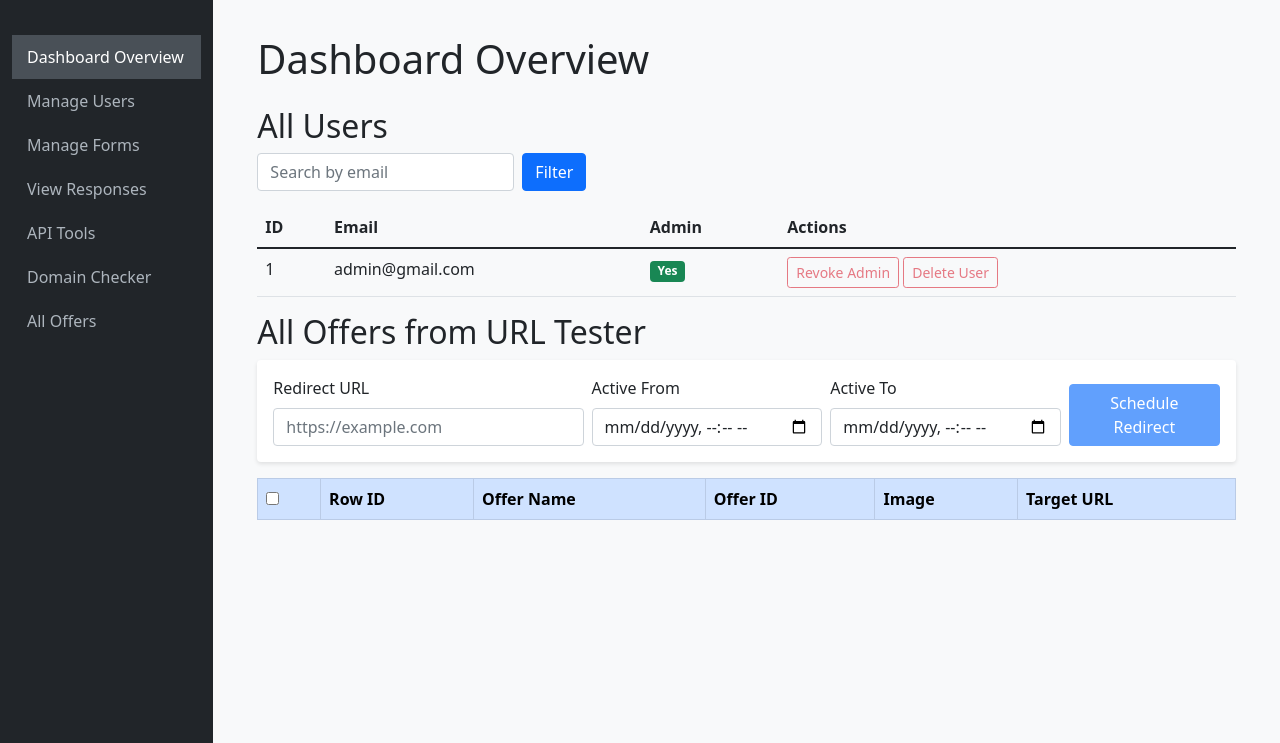
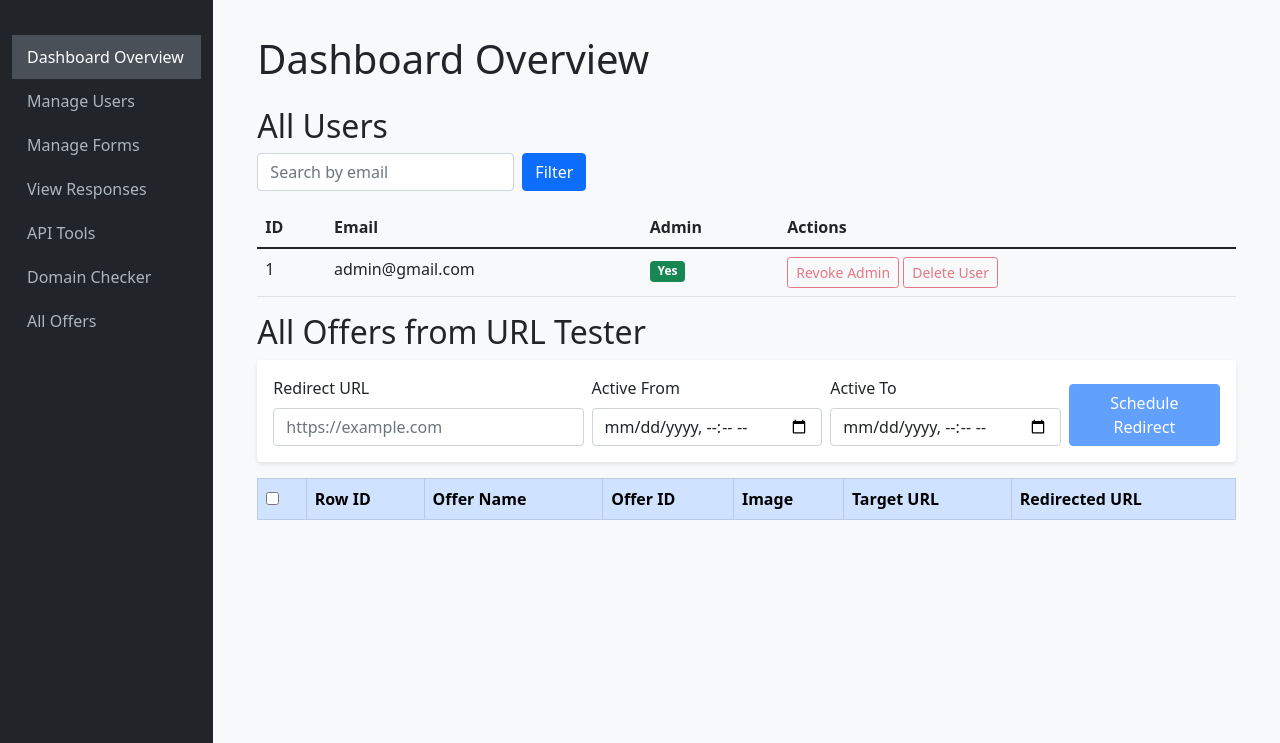
Before and after one commit to AyushSoni14/Google-Form-Clone, a Flask app: page /admin/dashboard in a window 1280 px wide. Shown: the part 59-802 px from the top of the page. Run offline with Flask 3, Linux system fonts and the light colour scheme; a user stored in the database is signed in; data that the repository does not hold is empty; some libraries are stand-ins or nearby versions.

Commit message:
new commit

```diff
--- a/templates/admin_dashboard.html
+++ b/templates/admin_dashboard.html
@@ -370,6 +370,7 @@
               <th>Offer ID</th>
               <th>Image</th>
               <th>Target URL</th>
+              <th>Redirected URL</th>
             </tr>
           </thead>
           <tbody>
@@ -395,6 +396,13 @@
                   <span class="text-muted">No URL</span>
                 {% endif %}
               </td>
+              <td>
+                {% if offer.scheduled_redirect_url %}
+                    <a href="{{ offer.scheduled_redirect_url }}" target="_blank">{{ offer.scheduled_redirect_url }}</a>
+                {% else %}
+                    <span class="text-muted">No URL</span>
+                {% endif %}
+                </td>
             </tr>
             {% endfor %}
           </tbody>
```
